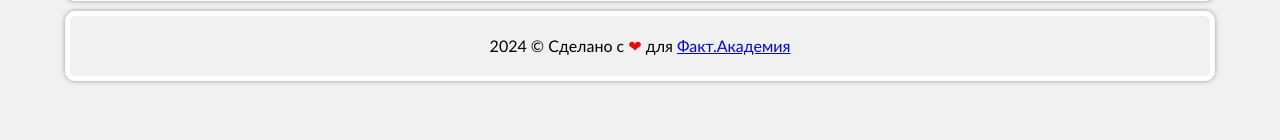
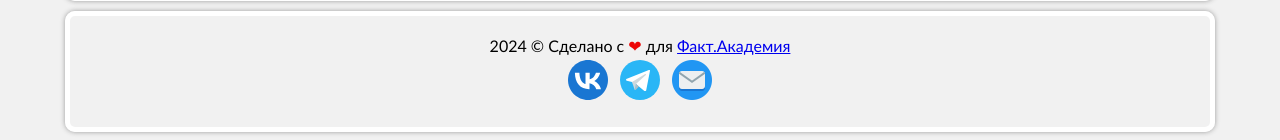
Before and after one commit to IrinaZorina/fact18, a PHP site: page / in a window 1280 px wide. Shown: the part 1926-2066 px from the top of the page. Before the commit the page ends 2010 px from the top, so only its background shows below. Run offline with PHP 8.4, Linux system fonts and the light colour scheme.

Commit message:
Add social link

```diff
--- a/assets/css/style.css
+++ b/assets/css/style.css
@@ -96,6 +96,16 @@ body {
     text-align: center;
 }
 
+.icon_footer {
+    text-decoration: none;
+    transition: 0.7s;
+}
+
+.icon_footer:hover,
+.icon_footer:focus {
+    opacity: 0.6;
+}
+
 .heart {
     color: #ec0606;
 }
--- a/common/footer.php
+++ b/common/footer.php
@@ -1,5 +1,18 @@
 <footer class="wrapper main_footer border">
-    2024 &copy; Сделано с <span class="heart">&#10084;</span> для <a href="https://academy.fact.digital/" target="_blank">Факт.Академия</a>
+    <div>
+        2024 &copy; Сделано с <span class="heart">&#10084;</span> для <a href="https://academy.fact.digital/" target="_blank">Факт.Академия</a>
+    </div>
+    <div>
+        <a class="icon_footer" href="https://vk.com/aletorop" target="_blank" title="Страница ВКонтакте">
+            <img src="/assets/images/vk.svg">
+        </a>
+        <a class="icon_footer" href="#" target="_blank" title="Написать в Telegram">
+            <img src="/assets/images/telegram.svg">
+        </a>
+        <a class="icon_footer" href="mailto:toropovsite@yandex.ru" target="_blank"  title="Написать на e-mail">
+            <img src="/assets/images/email.png">
+        </a>
+    </div>
 </footer>
 </body>
 </html>
```
